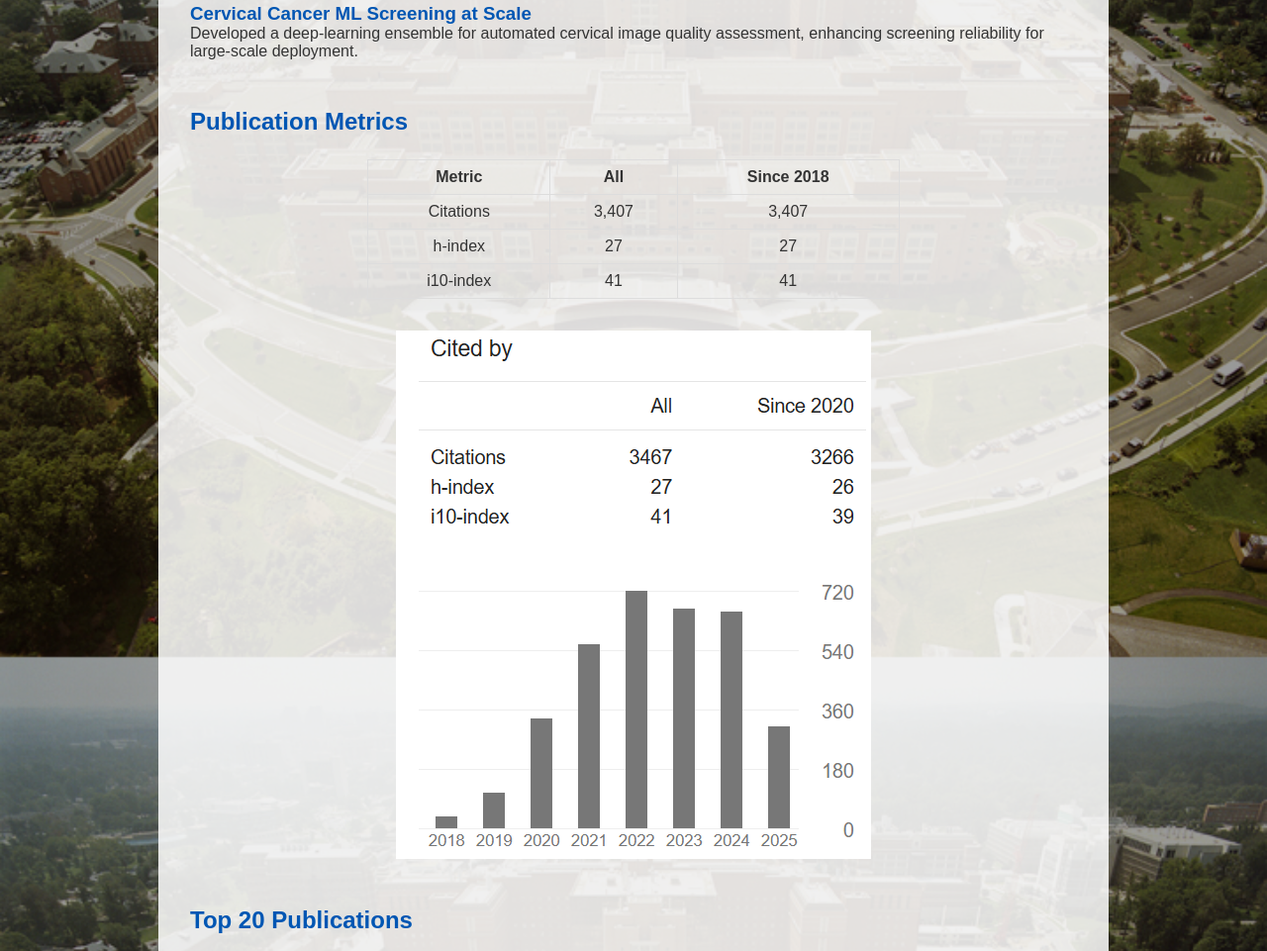
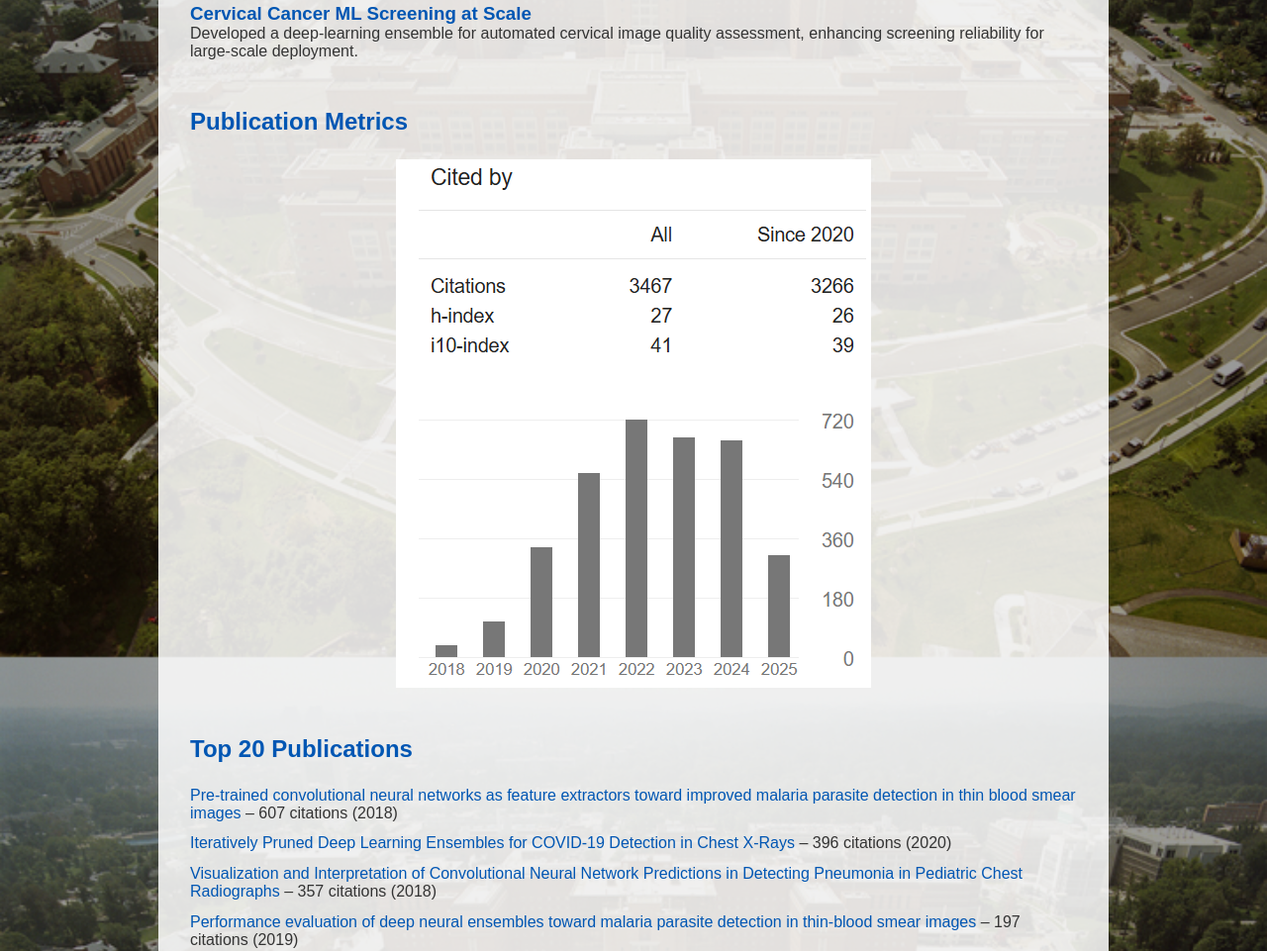
Before and after one commit to sivaramakrishnan-rajaraman/sivaramakrishnan-rajaraman.github.io, a plain HTML site: page index.html in a window 1280 px wide. Shown: the part 2216-3177 px from the top of the page at 99% size. Drawn offline with Linux system fonts and the light colour scheme.

Commit message:
Update index.html

```diff
--- a/index.html
+++ b/index.html
@@ -155,16 +155,6 @@
 
     <section id="metrics">
       <h2>Publication Metrics</h2>
-      <table>
-        <thead>
-          <tr><th>Metric</th><th>All</th><th>Since 2018</th></tr>
-        </thead>
-        <tbody>
-          <tr><td>Citations</td><td>3,407</td><td>3,407</td></tr>
-          <tr><td>h-index</td><td>27</td><td>27</td></tr>
-          <tr><td>i10-index</td><td>41</td><td>41</td></tr>
-        </tbody>
-      </table>
       <div class="histogram">
         <img src="assets/images/citations.png" alt="Citations by Year (2018–2025)">
       </div>
```
